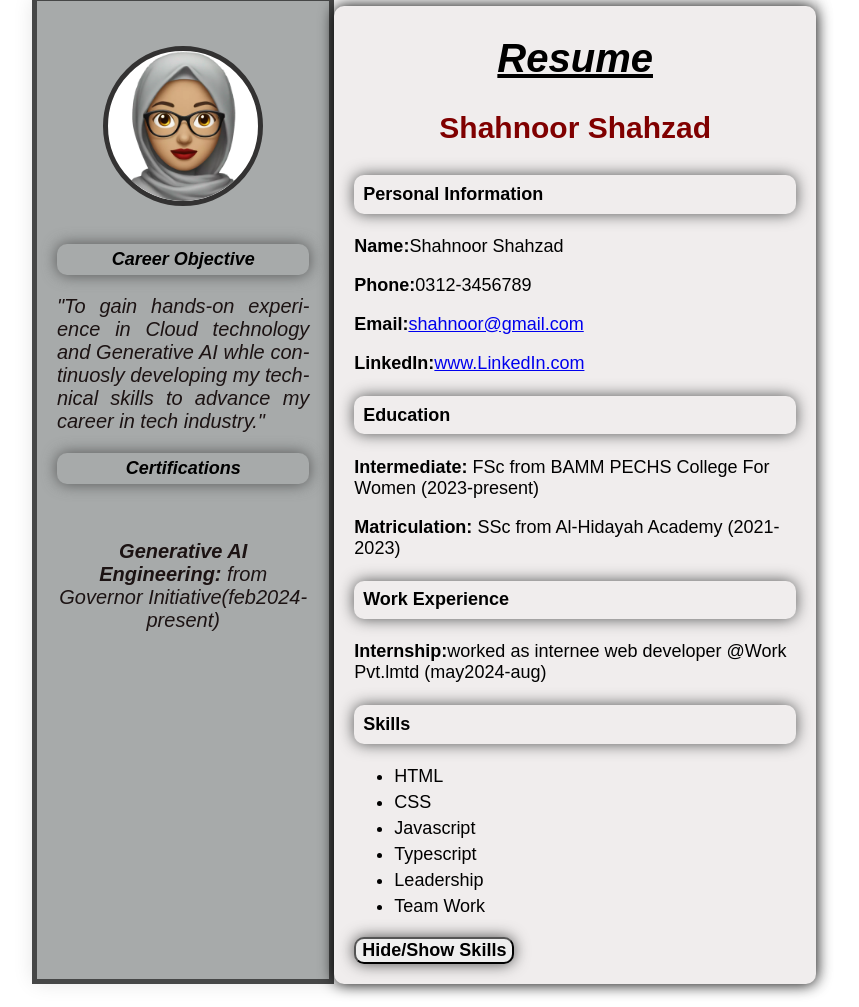
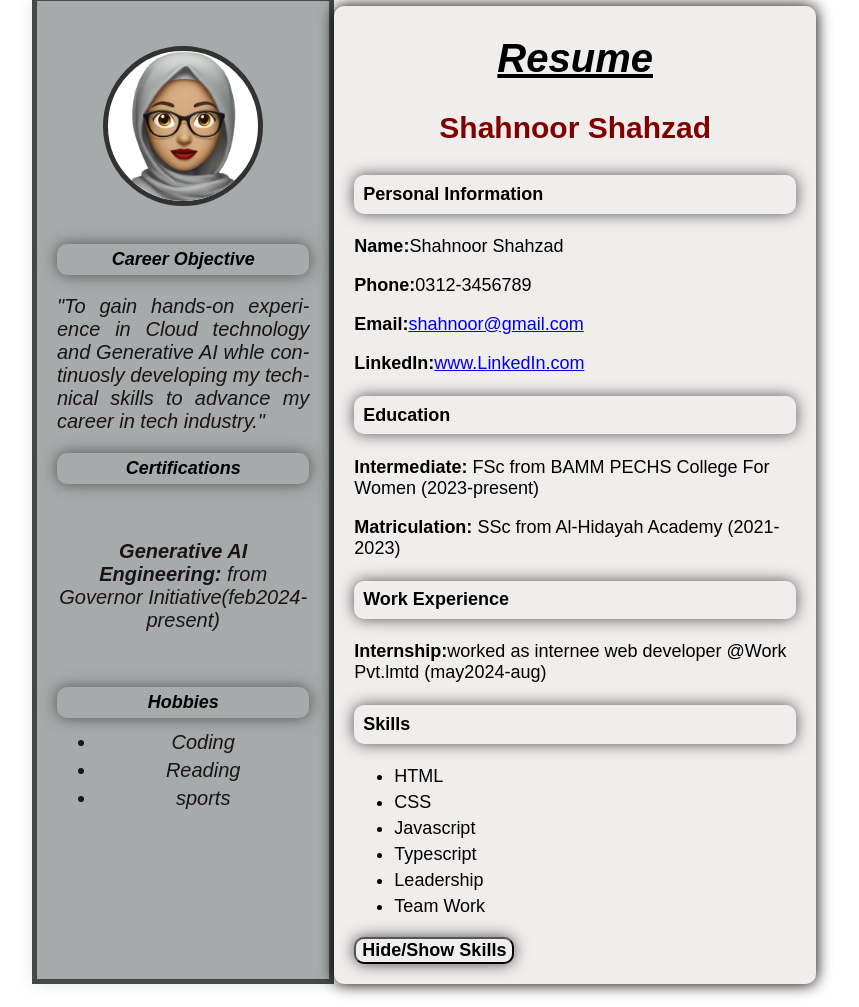
Before and after one commit to shahnoor7960/milestone_1, a plain HTML site: page index.html in a window 1280 px wide. Shown: the part 154-1161 px from the top of the page, without its empty margins (216-1075 px from the left). Drawn offline with Linux system fonts and the light colour scheme; a script that the page names is missing.

Commit message:
Update index.html

```diff
--- a/index.html
+++ b/index.html
@@ -31,6 +31,15 @@
             <strong>Generative AI Engineering:</strong>
             from Governor Initiative(feb2024-present)
           </p>
+        </section>
+        <br>
+        <section id="hobbies">
+          <h3>Hobbies</h3>
+         <ul>
+           <li>Coding</li>
+            <li>Reading</li>
+            <li>sports</li>
+          </ul>
         </section>
       </div>
       <div class="right-section">
```
